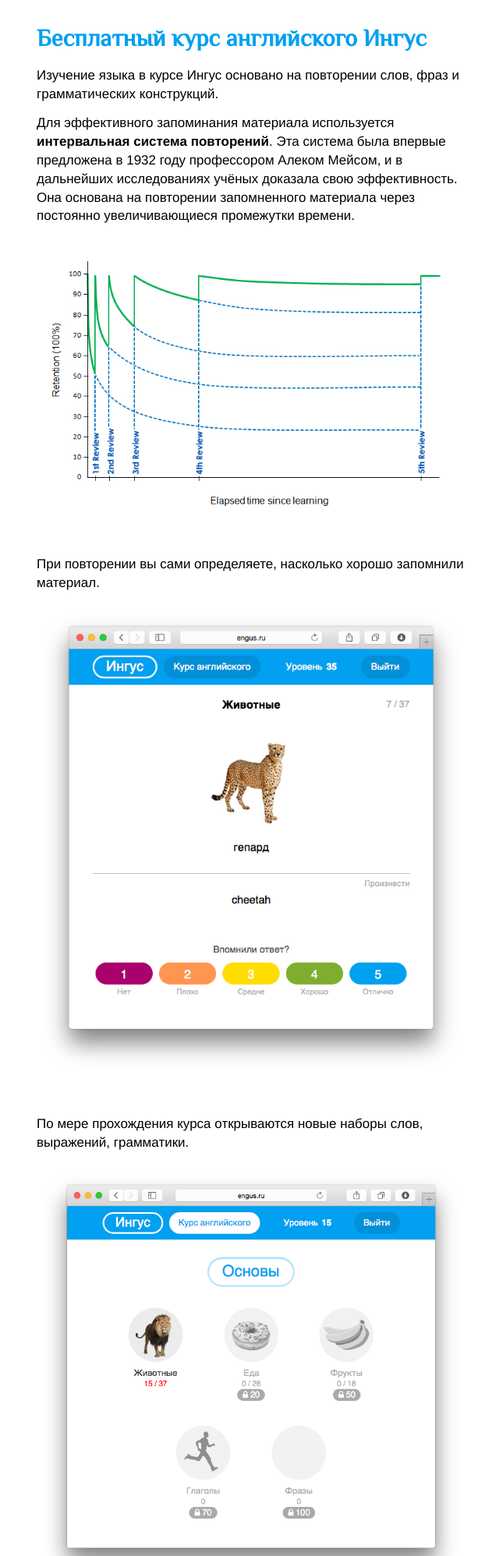
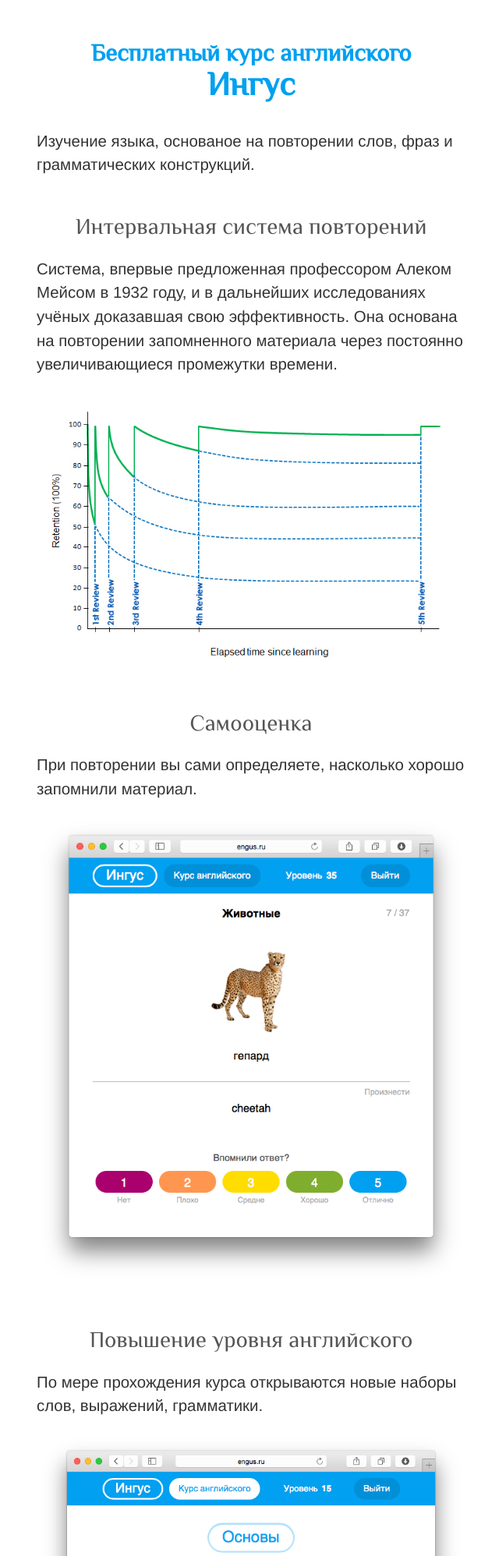
Before and after one commit to grialexey/engus, a Django app: page / in a window 1280 px wide. Shown: the part 66-2062 px from the top of the page at 78% size, without its empty margins (318-958 px from the left). Run offline with Django 3.2, Linux system fonts and the light colour scheme; some libraries are stand-ins or nearby versions.

Commit message:
Design for home page change

```diff
--- a/engus/static/css/global.css
+++ b/engus/static/css/global.css
@@ -789,19 +789,35 @@
   border-color: #fff;
 }
 .home {
-  margin: 2rem 0 7rem;
-  line-height: 1.4;
+  margin: 3rem 0 7rem;
+  line-height: 1.5;
 }
 .home__title {
   font-size: 1.8rem;
   color: #00a0f0;
-  margin-bottom: 1.2rem;
+  margin-bottom: 2rem;
   font-weight: bold;
   font-family: 'Philosopher', Helvetica, sans-serif;
-  line-height: 1;
+  line-height: 1.1;
+  text-align: center;
+}
+.home__engus {
+  dislay: block;
+  margin-top: 0.5rem;
+  font-size: 2.5rem;
 }
 .home p {
-  margin: 0.8rem 0;
+  margin: 1rem 0;
+  color: #333;
+  font-weight: lighter;
+  font-size: 1.2rem;
+}
+.home h2 {
+  font-size: 1.7rem;
+  text-align: center;
+  font-family: 'Philosopher', Helvetica, sans-serif;
+  color: #555;
+  margin: 2.5rem 0 1rem;
 }
 .home img {
   display: block;
@@ -810,7 +826,8 @@
   height: auto;
 }
 .home strong {
-  font-weight: bold;
+  font-weight: bolder;
+  color: #000;
 }
 .page {
   line-height: 1.3;
--- a/engus/templates/home.html
+++ b/engus/templates/home.html
@@ -8,14 +8,24 @@
 
 {% block content %}
     <section class="home">
-	    <h1 class="home__title">Бесплатный курс английского Ингус</h1>
-        <p>Изучение языка в курсе Ингус основано на повторении слов, фраз и грамматических конструкций.</p>
-        <p>Для эффективного запоминания материала используется <strong>интервальная система повторений</strong>. Эта система была впервые предложена в 1932 году профессором Алеком Мейсом, и в дальнейших исследованиях учёных доказала свою эффективность. Она основана на повторении запомненного материала через постоянно увеличивающиеся промежутки времени.</p>
+	    <h1 class="home__title">Бесплатный курс английского<br>
+            <span class="home__engus">Ингус</span>
+        </h1>
+        <p>Изучение языка, основаное на повторении слов, фраз и грамматических конструкций.</p>
+
+        <h2>Интервальная система повторений</h2>
+        <p>Система, впервые предложенная профессором Алеком Мейсом в 1932 году, и в дальнейших исследованиях учёных доказавшая свою эффективность. Она основана на повторении запомненного материала через постоянно увеличивающиеся промежутки времени.</p>
         <img src="{{ STATIC_URL }}images/forgetting-curve.jpg">
+
+        <h2>Самооценка</h2>
         <p>При повторении вы сами определяете, насколько хорошо запомнили материал.</p>
         <img src="{{ STATIC_URL }}images/screenshot_2.png">
+
+        <h2>Повышение уровня английского</h2>
         <p>По мере прохождения курса открываются новые наборы слов, выражений, грамматики.</p>
         <img src="{{ STATIC_URL }}images/screenshot_3.png">
+
+        <h2>Советы</h2>
         <p>Успешно завершить курс помогут регулярные занятия, а так же проговаривание вслух всех слов и фраз.</p>
     </section>
 {% endblock %}
```
Also changed, not shown: engus/static/frontend/stylus/blocks/home.styl (+25 -6 lines).
